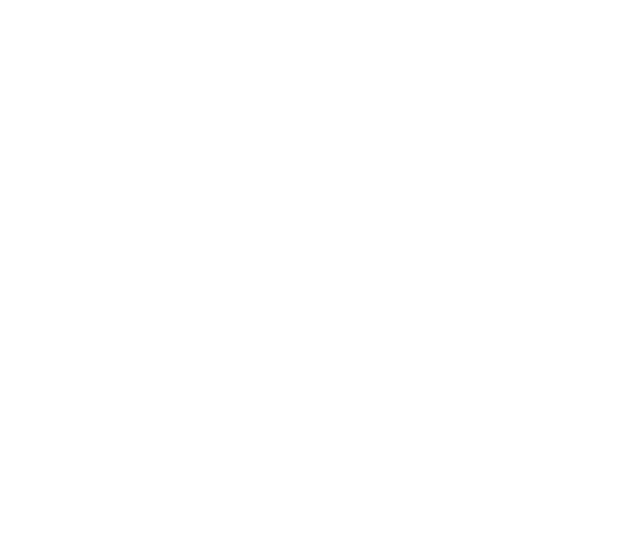
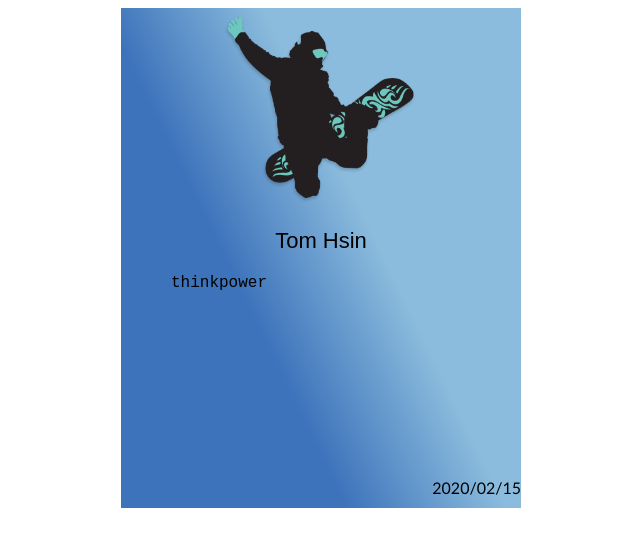
Before and after one commit to tomhsin/ttp-day3, a plain HTML site: page index.html in a window 1280 px wide. Shown: the whole page, without its empty margins (319-959 px from the left). Drawn offline with Linux system fonts and the light colour scheme.

Commit message:
ttp-day3.1

```diff
--- a/index.html
+++ b/index.html
@@ -4,8 +4,16 @@
     <meta charset="UTF-8">
     <meta name="viewport" content="width=device-width, initial-scale=1.0">
     <title>Document</title>
+    <link rel="stylesheet" href="./style/style.css">
 </head>
 <body>
-
+    <div class="card">
+        <div class="img">
+            <img src="img/2cd43b_30926e419b424948a346f4a74f1f1e32_mv2.png">
+        </div>
+        <div class="name">Tom Hsin</div>
+        <div class="company">thinkpower</div>
+        <footer class="end">2020/02/15</footer>
+    </div>
 </body>
 </html>
--- /dev/null
+++ b/style/style.css
@@ -0,0 +1,46 @@
+.card{
+    display: flex;
+    flex-direction: column;
+    margin: 0 auto;
+    height: 500px;
+    width: 400px;
+    background: linear-gradient(26deg, rgba(61, 115, 187, 1)35%, rgba(139, 188, 221, 1)60%);
+    background: -moz-linear-gradient(26deg, rgba(61, 115, 187, 1)35%, rgba(139, 188, 221, 1)60%);
+    background: -webkit-linear-gradient(26deg, rgba(61, 115, 187, 1)35%, rgba(139, 188, 221, 1)60%);
+    background: -o-linear-gradient(26deg, rgba(61, 115, 187, 1)35%, rgba(139, 188, 221, 1)60%);
+}
+
+.img{
+
+    height: 200px;
+    width: 200px;
+    margin: 0 auto;
+
+
+}
+
+.img img{
+    height: 100%;
+    width: 100%;
+}
+.name{
+    text-align: center;
+    font-size: 22px;
+    font-family: Arial, Helvetica, sans-serif;
+    margin: 20px;
+
+}
+
+.company{
+    font-size: 18;
+    font-family: 'Courier New', Courier, monospace;
+    flex: 1;
+    padding: 0 50px;
+}
+
+.end{
+    font-size: 16px;
+    font-family: 'Gill Sans', 'Gill Sans MT', Calibri, 'Trebuchet MS', sans-serif;
+    height: 30px;
+    text-align: right;
+}
```
Also changed, not shown: img/2cd43b_30926e419b424948a346f4a74f1f1e32_mv2.png (added).
